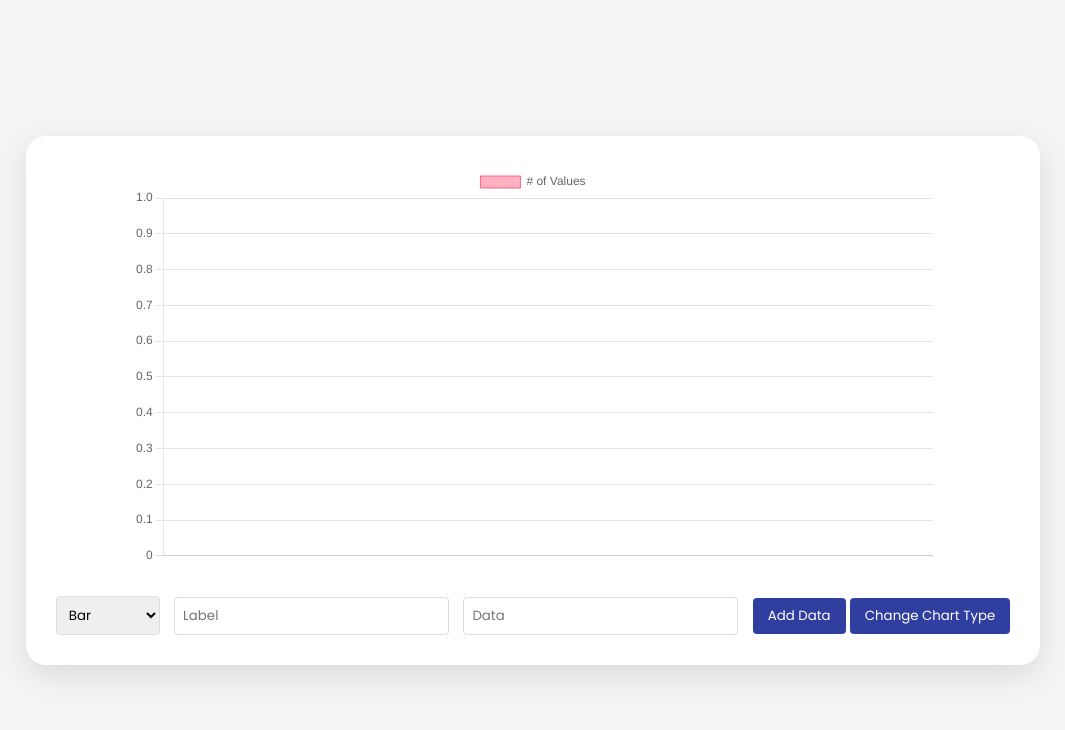
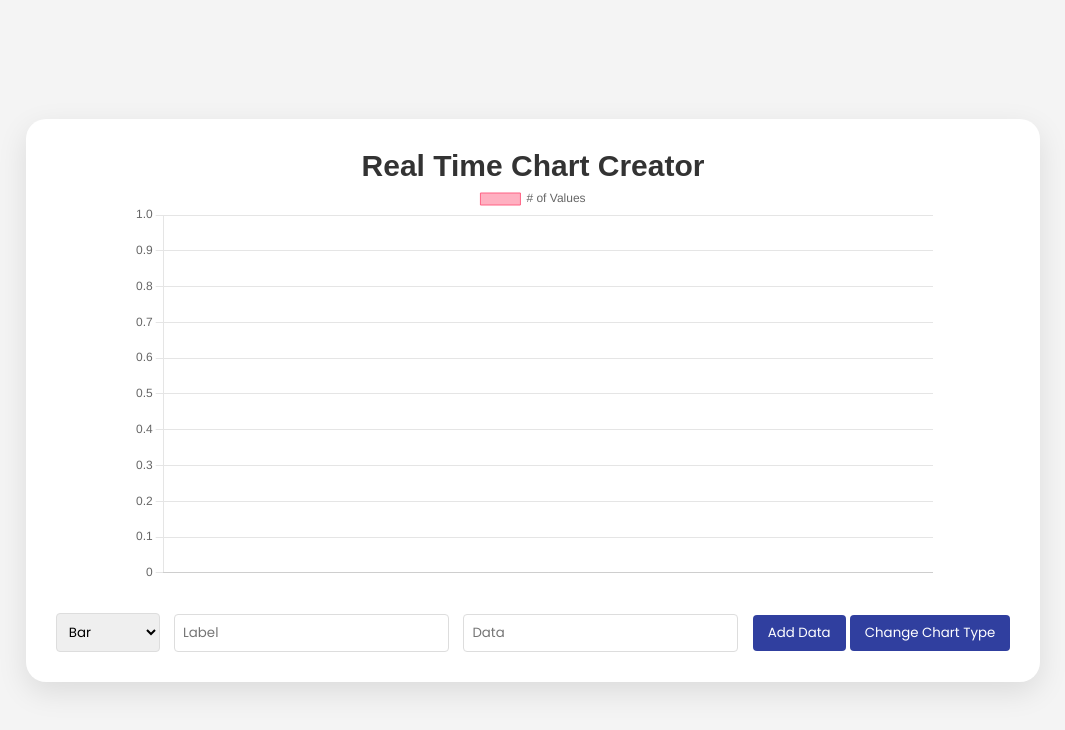
Before and after one commit to IshaanPathak25/Web-Development, a plain HTML site: page Utilities/Chart Creator/index.html in a window 1280 px wide. Shown: the whole page, without its empty margins (107-1172 px from the left). Drawn offline with nearby package versions, Linux system fonts and the light colour scheme.

Commit message:
Update index.html

```diff
--- a/Utilities/Chart Creator/index.html
+++ b/Utilities/Chart Creator/index.html
@@ -9,8 +9,8 @@
 </head>
 
 <body>
-
     <div class="container">
+        <h1 style="text-align: center; font-family: Arial, sans-serif; font-size: 30px; font-weight: bold;">Real Time Chart Creator</h1>
         <div class="chart-container">
             <div id="canvas-container"></div>
         </div>
```
